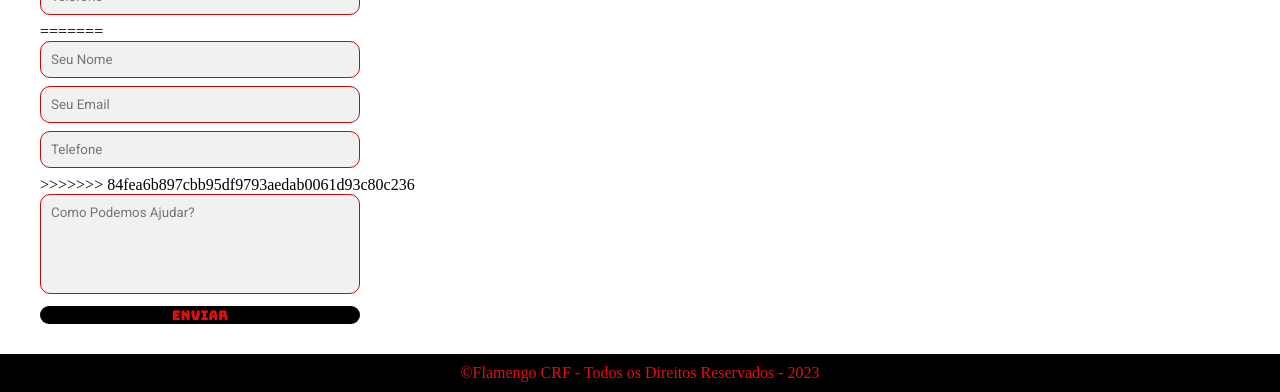
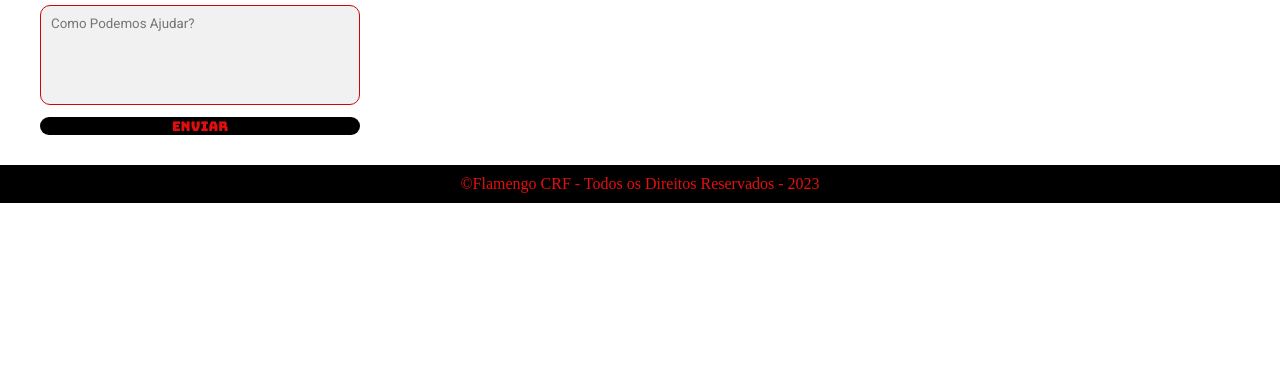
Before and after one commit to Brunofas1983/Site_TimedoFlamengo, a plain HTML site: page index.html in a window 1280 px wide. Shown: the part 711-1103 px from the top of the page. After the commit the page ends 914 px from the top, so only its background shows below. Drawn offline with nearby package versions, Linux system fonts and the light colour scheme.

Commit message:
modificação pasta index.html

```diff
--- a/index.html
+++ b/index.html
@@ -67,20 +67,12 @@
                     <div>
                         <h3>Fale Conosco</h3>
                         <form>
-<<<<<<< HEAD
                             <input type="text" placeholder="Seu Nome" required>
                             <input type="email" placeholder="Seu Email" required>
                             <input type="tel" placeholder="Telefone" required>
-=======
-                            <input type="text" placeholder="Seu Nome"required>
-                            <input type="email" placeholder="Seu Email"required>
-                            <input type="tel" placeholder="Telefone"required>
->>>>>>> 84fea6b897cbb95df9793aedab0061d93c80c236
                             <textarea placeholder="Como Podemos Ajudar?"></textarea>
                             <button type="submit">Enviar</button>
-
                         </form>
-
                     </div>
                     <div>
                         <h3>Nos Acompanhe</h3>
```
